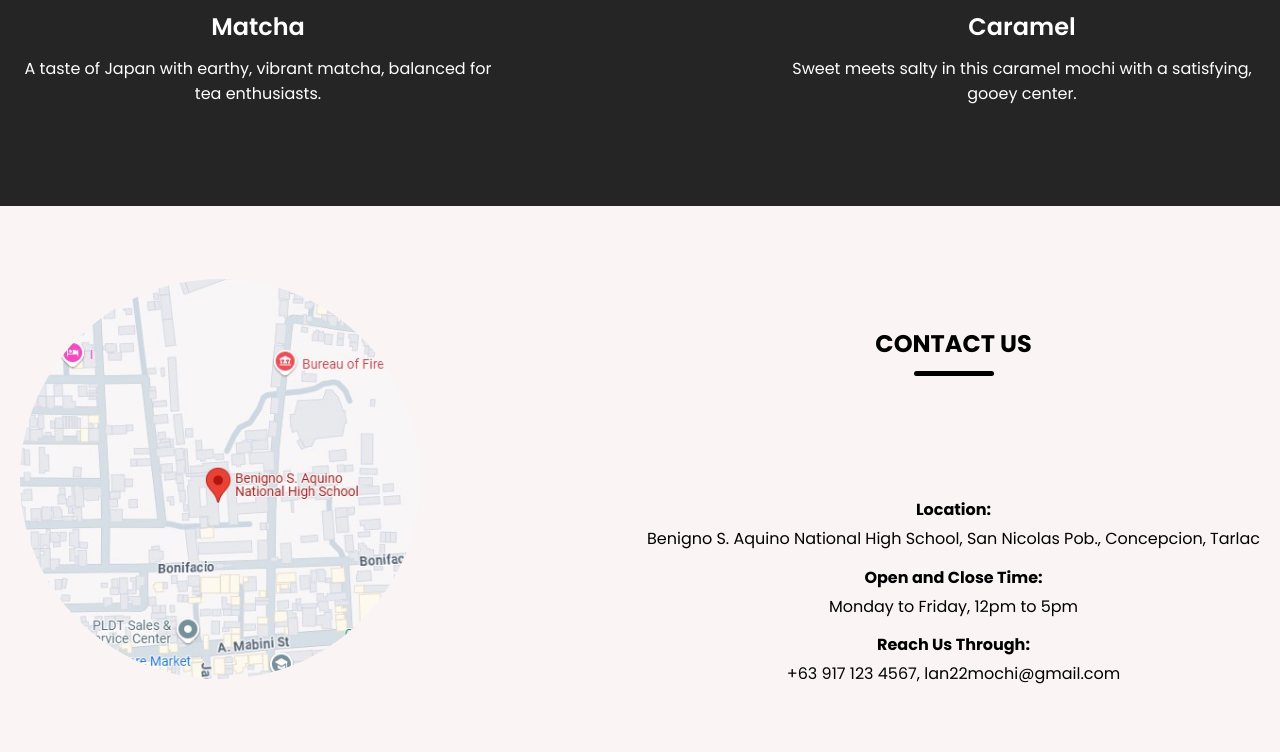
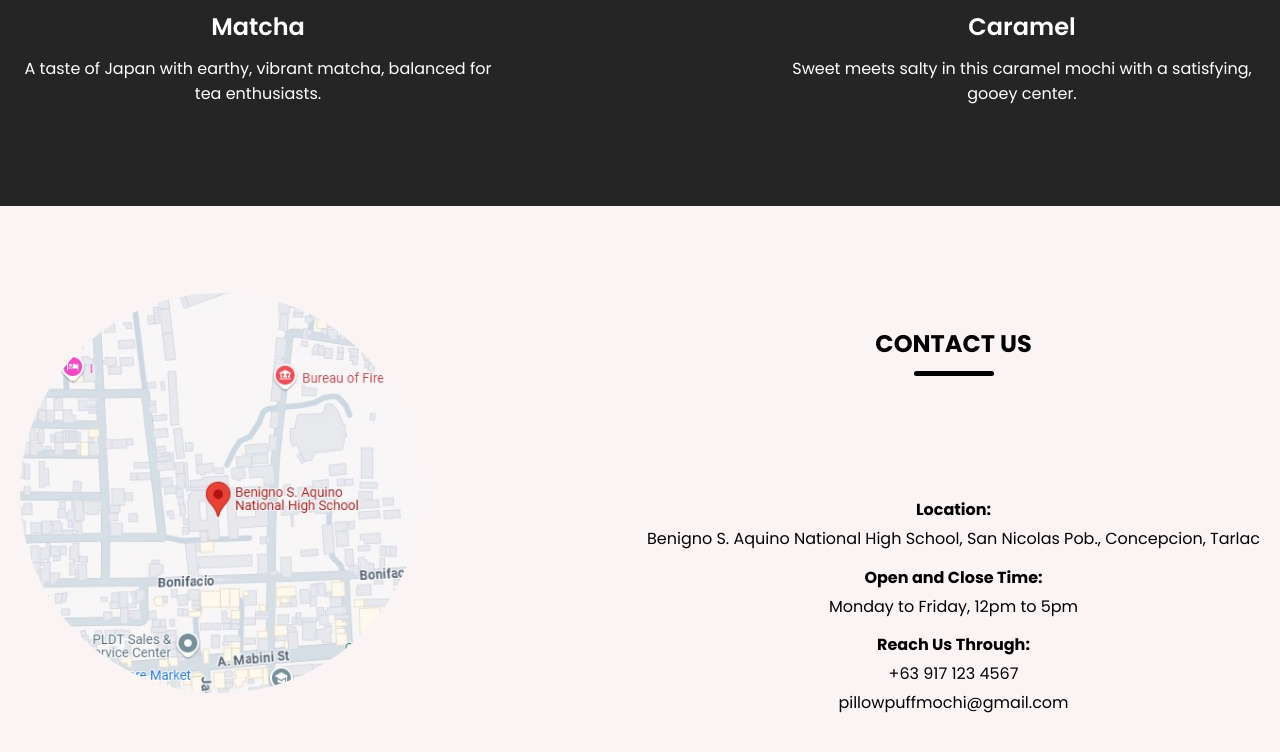
Before and after one commit to Zapred062907/pillowpuff, a plain HTML site: page index.html in a window 1280 px wide. Shown: the part 2732-3484 px from the top of the page. Drawn offline with Linux system fonts and the light colour scheme; a web font is replaced by a local one.

Commit message:
Update index.html

```diff
--- a/index.html
+++ b/index.html
@@ -543,7 +543,8 @@
                     <ul class="contact-list">
                         <li><strong>Location:<br></strong> Benigno S. Aquino National High School, San Nicolas Pob., Concepcion, Tarlac</li>
                         <li><strong>Open and Close Time:<br></strong> Monday to Friday, 12pm to 5pm</li>
-                        <li><strong>Reach Us Through:<br></strong> +63 917 123 4567, lan22mochi@gmail.com</li>
+                        <li><strong>Reach Us Through:<br></strong> +63 917 123 4567<br>
+                        pillowpuffmochi@gmail.com</li>
                     </ul>
                 </div>
             </div>
```
